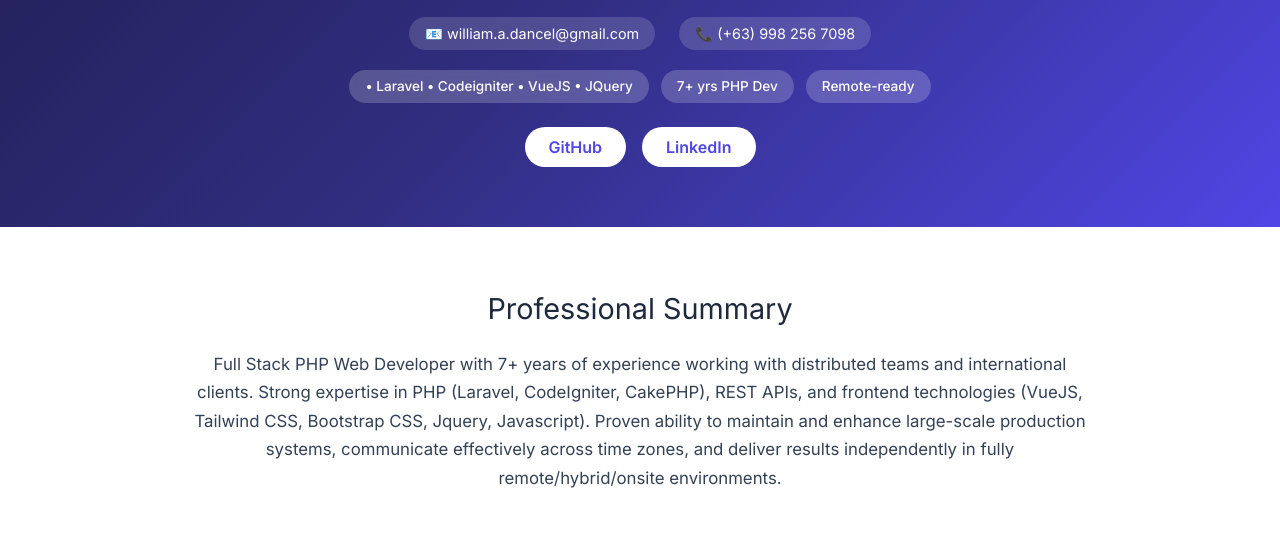
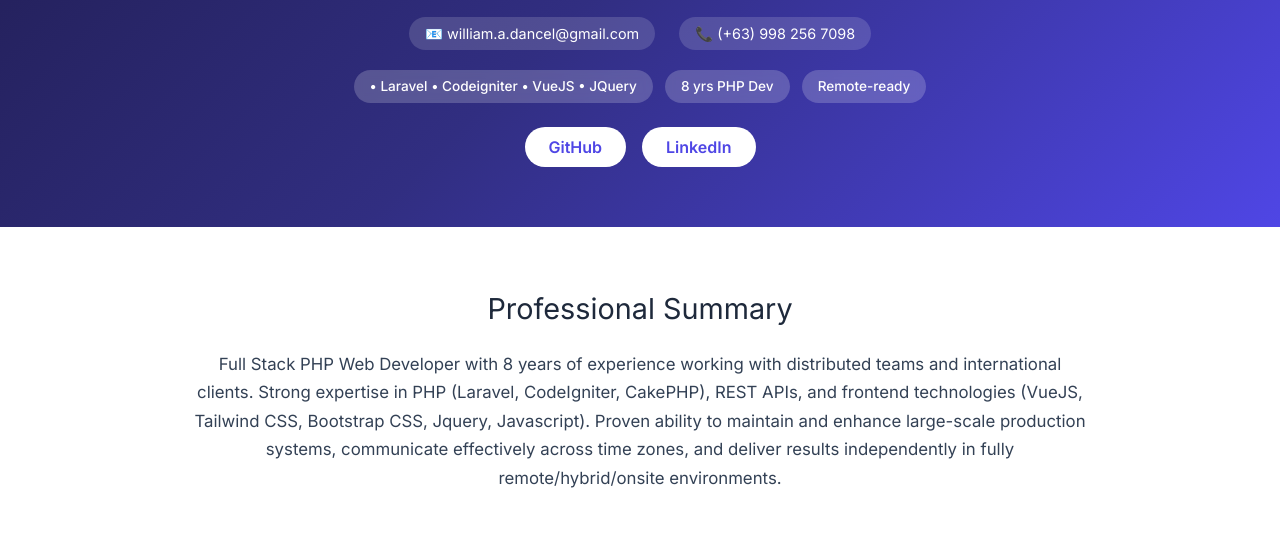
Before and after one commit to williamdancel/whadancel-portfolio, a Vue app: page / in a window 1280 px wide. Shown: the part 331-874 px from the top of the page. Built offline with nearby package versions, Linux system fonts and the light colour scheme.

Commit message:
update 7+ years to 8 years

```diff
--- a/src/views/PortfolioHome.vue
+++ b/src/views/PortfolioHome.vue
@@ -130,8 +130,8 @@ const profile = {
   email: "william.a.dancel@gmail.com",
   github: "https://github.com/williamdancel",
   linkedin: "https://linkedin.com/in/william-harry-dancel-06516a231/",
-  badges: ['• Laravel • Codeigniter • VueJS • JQuery' , '7+ yrs PHP Dev', 'Remote-ready'],
-  summary: "Full Stack PHP Web Developer with 7+ years of experience working with distributed teams and international clients. Strong expertise in PHP (Laravel, CodeIgniter, CakePHP), REST APIs, and frontend technologies (VueJS, Tailwind CSS, Bootstrap CSS, Jquery, Javascript). Proven ability to maintain and enhance large-scale production systems, communicate effectively across time zones, and deliver results independently in fully remote/hybrid/onsite environments.",
+  badges: ['• Laravel • Codeigniter • VueJS • JQuery' , '8 yrs PHP Dev', 'Remote-ready'],
+  summary: "Full Stack PHP Web Developer with 8 years of experience working with distributed teams and international clients. Strong expertise in PHP (Laravel, CodeIgniter, CakePHP), REST APIs, and frontend technologies (VueJS, Tailwind CSS, Bootstrap CSS, Jquery, Javascript). Proven ability to maintain and enhance large-scale production systems, communicate effectively across time zones, and deliver results independently in fully remote/hybrid/onsite environments.",
 };
 
 const skills = [
```
